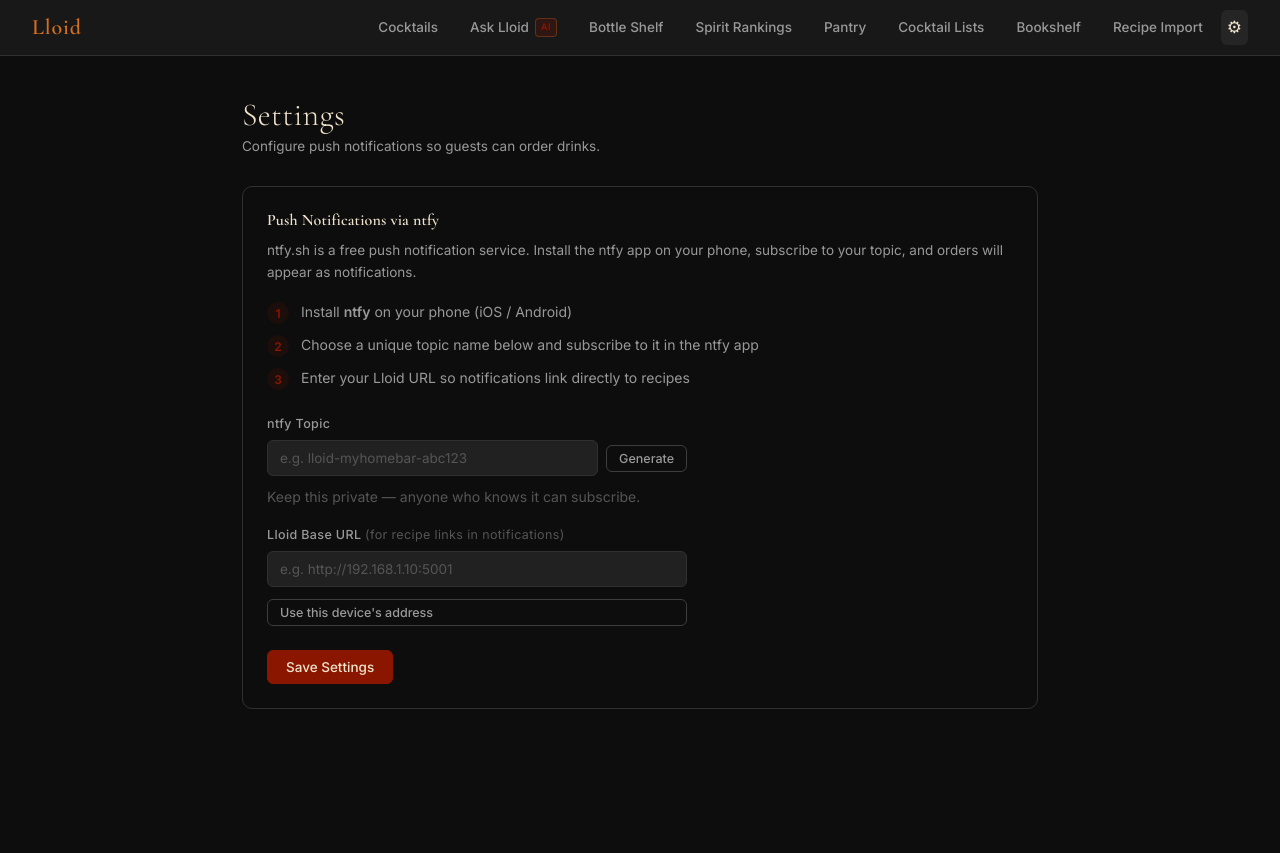
After one commit to isgilman/Lloid, a Flask app: page /settings in a window 1280 px wide. The commit adds this page. Run offline with Flask 3, Linux system fonts and the light colour scheme; data that the repository does not hold is empty.

Commit message:
Add order notifications via ntfy + Settings page
Order flow:
- "Order" button on every recipe detail page opens a modal
- Guest adds an optional note and taps Send Order
- POST /cocktails/<id>/order fires a push notification via ntfy.sh
  with the cocktail name, note, and a deep link back to the recipe

Settings (⚙ in nav → /settings):
- Configure ntfy topic name (Generate button for a random one)
- Configure Lloid base URL for recipe links (detect button auto-fills)
- Send Test Notification button to verify the setup

Backend:
- _send_ntfy() uses stdlib urllib — no new dependencies
- ntfy topic + base URL stored in the existing settings table
- Friendly error if ntfy is not yet configured

Co-Authored-By: Claude Sonnet 4.6 <noreply@anthropic.com>

```diff
--- a/app.py
+++ b/app.py
@@ -7,6 +7,7 @@ import random
 import functools
 import unicodedata
 import base64
+import urllib.request
 from collections import Counter
 from datetime import datetime
 from pathlib import Path
@@ -1560,6 +1561,81 @@ def import_save():
     return jsonify({'success': True, 'saved': saved})
 
 
+# ── Routes: Orders ───────────────────────────────────────────────────────────
+
+def _send_ntfy(topic: str, title: str, body: str, click_url: str = '') -> None:
+    """Fire a push notification via ntfy.sh (or a self-hosted ntfy instance)."""
+    url = f"https://ntfy.sh/{topic}"
+    headers = {
+        'Title':    title.encode(),
+        'Priority': b'default',
+        'Tags':     b'cocktail_glass',
+    }
+    if click_url:
+        headers['Click'] = click_url.encode()
+    req = urllib.request.Request(url, data=body.encode(), headers=headers, method='POST')
+    urllib.request.urlopen(req, timeout=6)
+
+
+@app.route('/cocktails/<cocktail_id>/order', methods=['POST'])
+def cocktail_order(cocktail_id):
+    cocktail = _db.get_cocktail(cocktail_id)
+    if not cocktail:
+        return jsonify({'success': False, 'error': 'Cocktail not found'}), 404
+
+    note = (request.form.get('note') or '').strip()
+    topic    = _db.get_setting('ntfy_topic', '').strip()
+    base_url = _db.get_setting('ntfy_base_url', '').strip().rstrip('/')
+
+    if not topic:
+        return jsonify({'success': False,
+                        'error': 'Notifications not configured — ask the host to set up ntfy in Settings.'}), 503
+
+    title    = f"Order: {cocktail['name']}"
+    body     = note if note else "Tap to see the recipe."
+    click    = f"{base_url}/cocktails/{cocktail_id}" if base_url else ''
+
+    try:
+        _send_ntfy(topic, title, body, click)
+        return jsonify({'success': True})
+    except Exception as e:
+        return jsonify({'success': False, 'error': f'Notification failed: {e}'}), 502
+
+
+# ── Routes: Settings ─────────────────────────────────────────────────────────
+
+@app.route('/settings')
+def settings_page():
+    topic    = _db.get_setting('ntfy_topic', '')
+    base_url = _db.get_setting('ntfy_base_url', '')
+    return render_template('settings.html', ntfy_topic=topic, ntfy_base_url=base_url)
+
+
+@app.route('/settings/save', methods=['POST'])
+def settings_save():
+    topic    = request.form.get('ntfy_topic', '').strip()
+    base_url = request.form.get('ntfy_base_url', '').strip().rstrip('/')
+    _db.set_setting('ntfy_topic', topic)
+    _db.set_setting('ntfy_base_url', base_url)
+    flash('Settings saved.', 'success')
+    return redirect(url_for('settings_page'))
+
+
+@app.route('/settings/test-notification', methods=['POST'])
+def settings_test_notification():
+    topic    = _db.get_setting('ntfy_topic', '').strip()
+    base_url = _db.get_setting('ntfy_base_url', '').strip().rstrip('/')
+    if not topic:
+        return jsonify({'success': False, 'error': 'No topic configured.'}), 400
+    try:
+        _send_ntfy(topic, 'Lloid is connected ✓',
+                   'Push notifications are working.',
+                   base_url or '')
+        return jsonify({'success': True})
+    except Exception as e:
+        return jsonify({'success': False, 'error': str(e)}), 502
+
+
 # ── Routes: Bookshelf ─────────────────────────────────────────────────────────
 
 BOOKS = [
--- a/static/style.css
+++ b/static/style.css
@@ -2998,3 +2998,46 @@ details[open] .history-toggle::before { transform: rotate(90deg); }
   border-top: 1px solid var(--border);
   padding-top: 10px;
 }
+
+/* ── Settings page ─────────────────────────────────────────────────────────── */
+.nav-settings { font-size: 17px; padding: 4px 6px !important; opacity: 0.7; }
+.nav-settings:hover, .nav-settings.active { opacity: 1; }
+
+.settings-section {
+  border: 1px solid var(--border);
+  border-radius: 10px;
+  padding: 24px;
+  margin-bottom: 24px;
+}
+.settings-section-title {
+  font-size: 16px;
+  font-weight: 600;
+  margin-bottom: 10px;
+  color: var(--text);
+}
+.settings-steps {
+  display: flex;
+  flex-direction: column;
+  gap: 10px;
+}
+.settings-step {
+  display: flex;
+  align-items: flex-start;
+  gap: 12px;
+  font-size: 14px;
+  color: var(--text-sec);
+}
+.settings-step-num {
+  flex-shrink: 0;
+  width: 22px;
+  height: 22px;
+  border-radius: 50%;
+  background: var(--accent-bg);
+  color: var(--accent);
+  font-size: 12px;
+  font-weight: 700;
+  display: flex;
+  align-items: center;
+  justify-content: center;
+  margin-top: 1px;
+}
--- a/templates/base.html
+++ b/templates/base.html
@@ -47,6 +47,9 @@
            class="nav-link {% if request.endpoint == 'import_page' %}active{% endif %}">
           Recipe Import
         </a>
+        <a href="{{ url_for('settings_page') }}"
+           class="nav-link nav-settings {% if request.endpoint in ['settings_page','settings_save','settings_test_notification'] %}active{% endif %}"
+           title="Settings">&#9881;</a>
       </div>
     </div>
   </nav>
--- /dev/null
+++ b/templates/settings.html
@@ -0,0 +1,107 @@
+{% extends 'base.html' %}
+{% block title %}Settings — Lloid{% endblock %}
+
+{% block content %}
+<div class="page-container page-container-narrow">
+  <div class="page-header">
+    <div>
+      <h1 class="page-title">Settings</h1>
+      <p class="page-subtitle">Configure push notifications so guests can order drinks.</p>
+    </div>
+  </div>
+
+  <!-- Notification setup -->
+  <div class="settings-section">
+    <h2 class="settings-section-title">Push Notifications via ntfy</h2>
+    <p class="page-subtitle" style="margin-bottom:18px">
+      <a href="https://ntfy.sh" target="_blank" rel="noopener">ntfy.sh</a> is a free push notification service.
+      Install the ntfy app on your phone, subscribe to your topic, and orders will appear as notifications.
+    </p>
+
+    <div class="settings-steps">
+      <div class="settings-step">
+        <span class="settings-step-num">1</span>
+        <div>Install <strong>ntfy</strong> on your phone
+          (<a href="https://apps.apple.com/app/ntfy/id1625396347" target="_blank" rel="noopener">iOS</a> /
+           <a href="https://play.google.com/store/apps/details?id=io.heckel.ntfy" target="_blank" rel="noopener">Android</a>)
+        </div>
+      </div>
+      <div class="settings-step">
+        <span class="settings-step-num">2</span>
+        <div>Choose a unique topic name below and subscribe to it in the ntfy app</div>
+      </div>
+      <div class="settings-step">
+        <span class="settings-step-num">3</span>
+        <div>Enter your Lloid URL so notifications link directly to recipes</div>
+      </div>
+    </div>
+
+    <form method="post" action="{{ url_for('settings_save') }}" style="margin-top:24px">
+      <div class="form-group" style="margin-bottom:16px; max-width:420px">
+        <label class="form-label">ntfy Topic</label>
+        <div style="display:flex; gap:8px; align-items:center">
+          <input type="text" name="ntfy_topic" class="form-input" value="{{ ntfy_topic }}"
+                 placeholder="e.g. lloid-myhomebar-abc123" autocomplete="off" style="flex:1">
+          <button type="button" class="btn btn-ghost btn-sm" onclick="generateTopic()">Generate</button>
+        </div>
+        <p class="form-hint" style="margin-top:4px">Keep this private — anyone who knows it can subscribe.</p>
+      </div>
+
+      <div class="form-group" style="margin-bottom:24px; max-width:420px">
+        <label class="form-label">Lloid Base URL <span class="form-hint">(for recipe links in notifications)</span></label>
+        <input type="text" name="ntfy_base_url" id="ntfy-base-url" class="form-input" value="{{ ntfy_base_url }}"
+               placeholder="e.g. http://192.168.1.10:5001" autocomplete="off">
+        <button type="button" class="btn btn-ghost btn-sm" style="margin-top:6px" onclick="detectUrl()">
+          Use this device's address
+        </button>
+      </div>
+
+      <div style="display:flex; gap:10px; align-items:center; flex-wrap:wrap">
+        <button type="submit" class="btn btn-primary">Save Settings</button>
+        {% if ntfy_topic %}
+        <button type="button" class="btn btn-ghost" id="test-btn" onclick="testNotification()">
+          Send Test Notification
+        </button>
+        {% endif %}
+      </div>
+    </form>
+  </div>
+</div>
+{% endblock %}
+
+{% block scripts %}
+<script>
+function generateTopic() {
+  const words = ['bar','lounge','cellar','oak','copper','gold','silver','rye','malt','bitters'];
+  const w1 = words[Math.floor(Math.random() * words.length)];
+  const w2 = words[Math.floor(Math.random() * words.length)];
+  const n  = Math.floor(Math.random() * 9000) + 1000;
+  document.querySelector('input[name="ntfy_topic"]').value = `lloid-${w1}-${w2}-${n}`;
+}
+
+function detectUrl() {
+  document.getElementById('ntfy-base-url').value =
+    window.location.protocol + '//' + window.location.host;
+}
+
+async function testNotification() {
+  const btn = document.getElementById('test-btn');
+  btn.disabled = true;
+  btn.textContent = 'Sending…';
+  try {
+    const res  = await fetch('/settings/test-notification', { method: 'POST' });
+    const data = await res.json();
+    if (data.success) {
+      showToast('Test notification sent — check your phone!', 'success');
+    } else {
+      showToast(data.error || 'Failed to send', 'error');
+    }
+  } catch(e) {
+    showToast('Network error', 'error');
+  } finally {
+    btn.disabled = false;
+    btn.textContent = 'Send Test Notification';
+  }
+}
+</script>
+{% endblock %}
```
Also changed, not shown: templates/cocktail_detail.html (+61 -0 lines).
